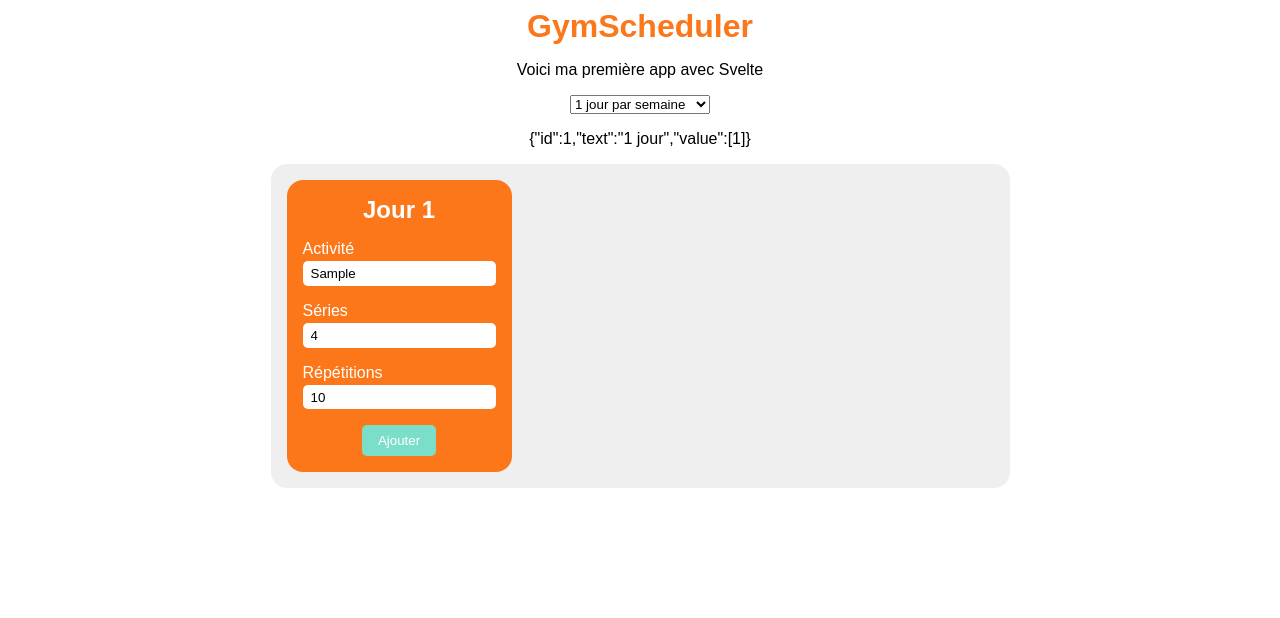
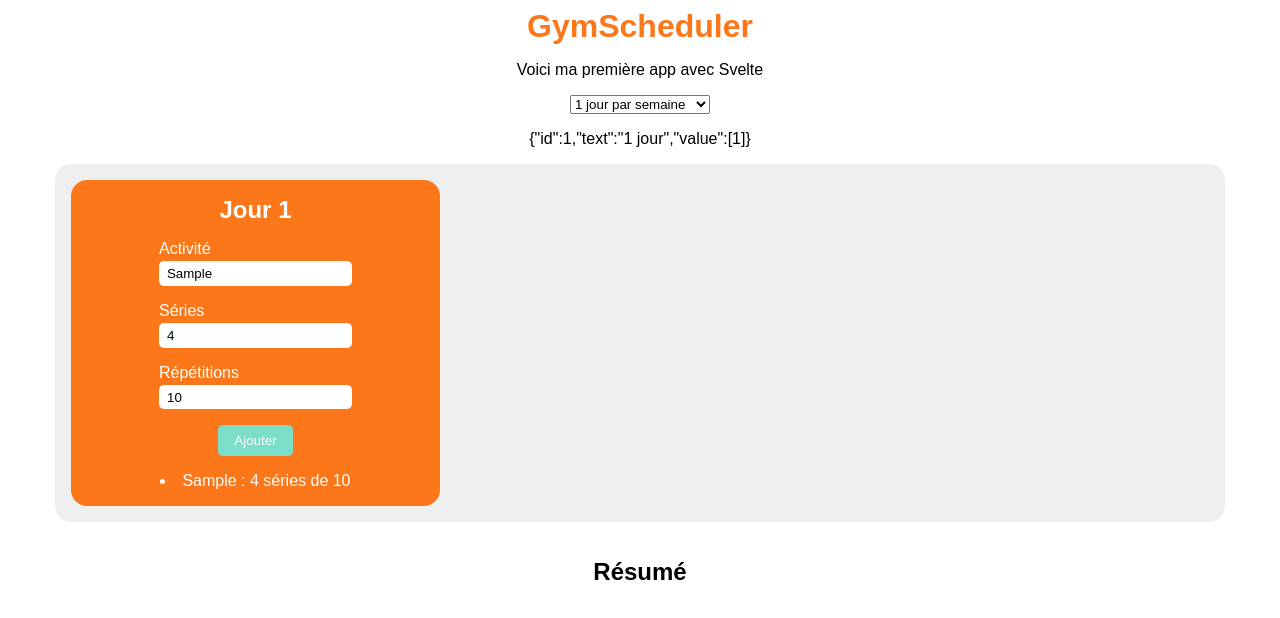
Before and after one commit to killian-dv/gymscheduler, a SvelteKit app: page / in a window 1280 px wide. Both pictures are taken after typing "Sample" into the empty fields and a click on the button "Ajouter". Shown: the top 618 px of the page. Built offline with nearby package versions, Linux system fonts and the light colour scheme.

Commit message:
résumé du jour

```diff
--- a/src/routes/components/TrainingDay.svelte
+++ b/src/routes/components/TrainingDay.svelte
@@ -1,5 +1,7 @@
 <script>
     import TrainingDayDetails from "./TrainingDayDetails.svelte";
+    import TrainingWeekSummary from "./TrainingWeekSummary.svelte";
+
     let nbOfDays = [
         {id: 1, text: "1 jour", value: [1]},
         {id: 2, text: "2 jours", value: [1, 2]},
@@ -9,13 +11,19 @@
         {id: 6, text: "6 jours", value: [1, 2, 3, 4, 5, 6]},
         {id: 7, text: "7 jours", value: [1, 2, 3, 4, 5, 6, 7]},
     ];
+    let summary = [];
     let nbDaysTrainingPerWeek;
 
+    function handleNewExercise(event) {
+        console.log(event.detail);
+        summary = [...summary, event.detail];
+    }
 </script>
 
 <style>
     .all-days {
         display: grid;
+        width: 90%;
         grid-template-columns: repeat(3, 1fr);
         grid-template-rows: repeat(auto, 1fr);
         grid-column-gap: 1rem;
@@ -44,8 +52,9 @@
     <div class="all-days">
         {#each nbDaysTrainingPerWeek.value as dayNumber, i}
             <div class="one-day">
-                <TrainingDayDetails title={`Jour ${++i}`} />
+                <TrainingDayDetails title={`Jour ${++i}`} on:add-exercise={handleNewExercise} />
             </div>
         {/each}
     </div>
+    <TrainingWeekSummary />
 {/if}
--- a/src/routes/components/TrainingDayDetails.svelte
+++ b/src/routes/components/TrainingDayDetails.svelte
@@ -1,4 +1,6 @@
 <script>
+    import { createEventDispatcher } from "svelte";
+    const dispatch = createEventDispatcher();
     export let title;
     let exercise = {
         activity: "",
@@ -10,7 +12,7 @@
 
     function handleSubmit(event) {
         exercises = [...exercises, {... exercise}];
-        console.log(exercises);
+        dispatch("add-exercise", {...exercises, title: title});
     }
 </script>
 <style>
@@ -83,4 +85,9 @@
             <button type="submit">Ajouter</button>
         </form>
     </div>
+    <div>
+        {#each exercises as exercise}
+            <li>{exercise.activity} : {exercise.sets} séries de {exercise.reps}</li>
+        {/each}
+    </div>
 </div>
--- /dev/null
+++ b/src/routes/components/TrainingWeekSummary.svelte
@@ -0,0 +1,6 @@
+<script>
+
+</script>
+<style></style>
+
+<h2>Résumé</h2>
```
